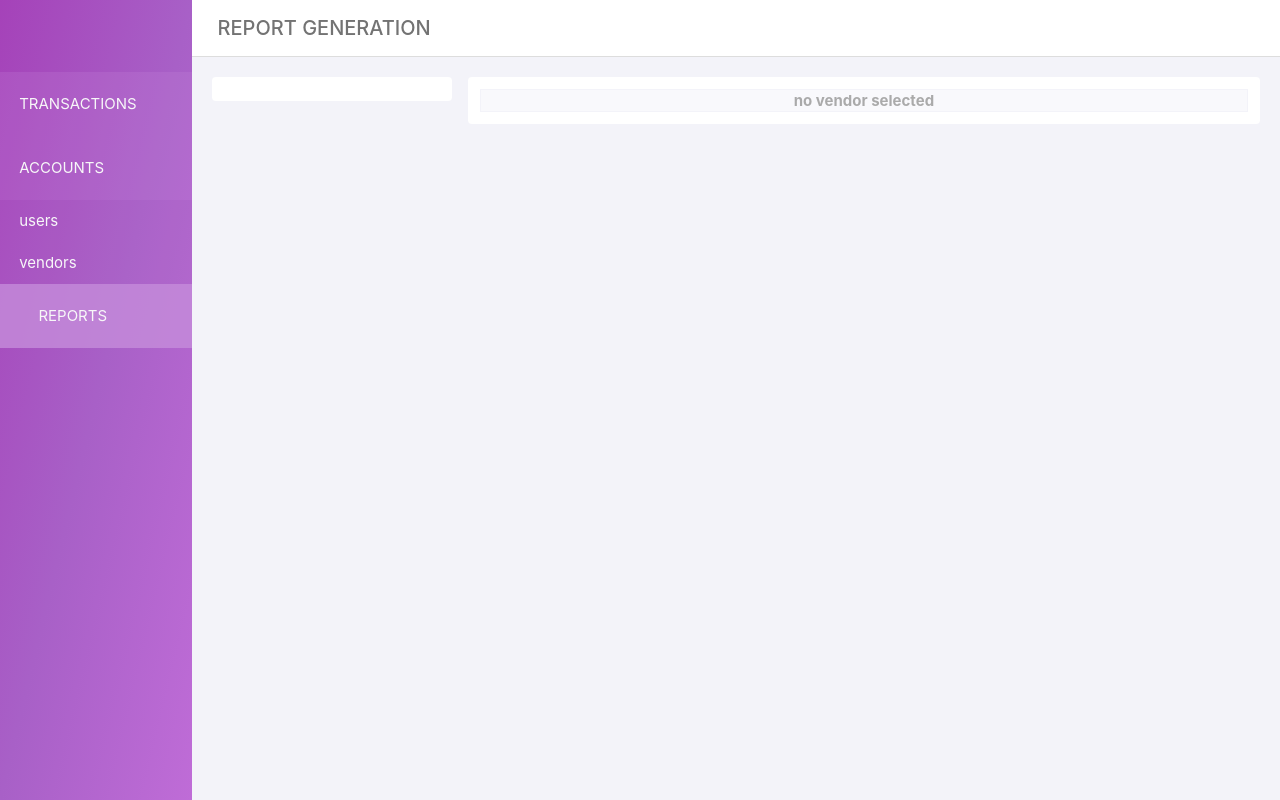
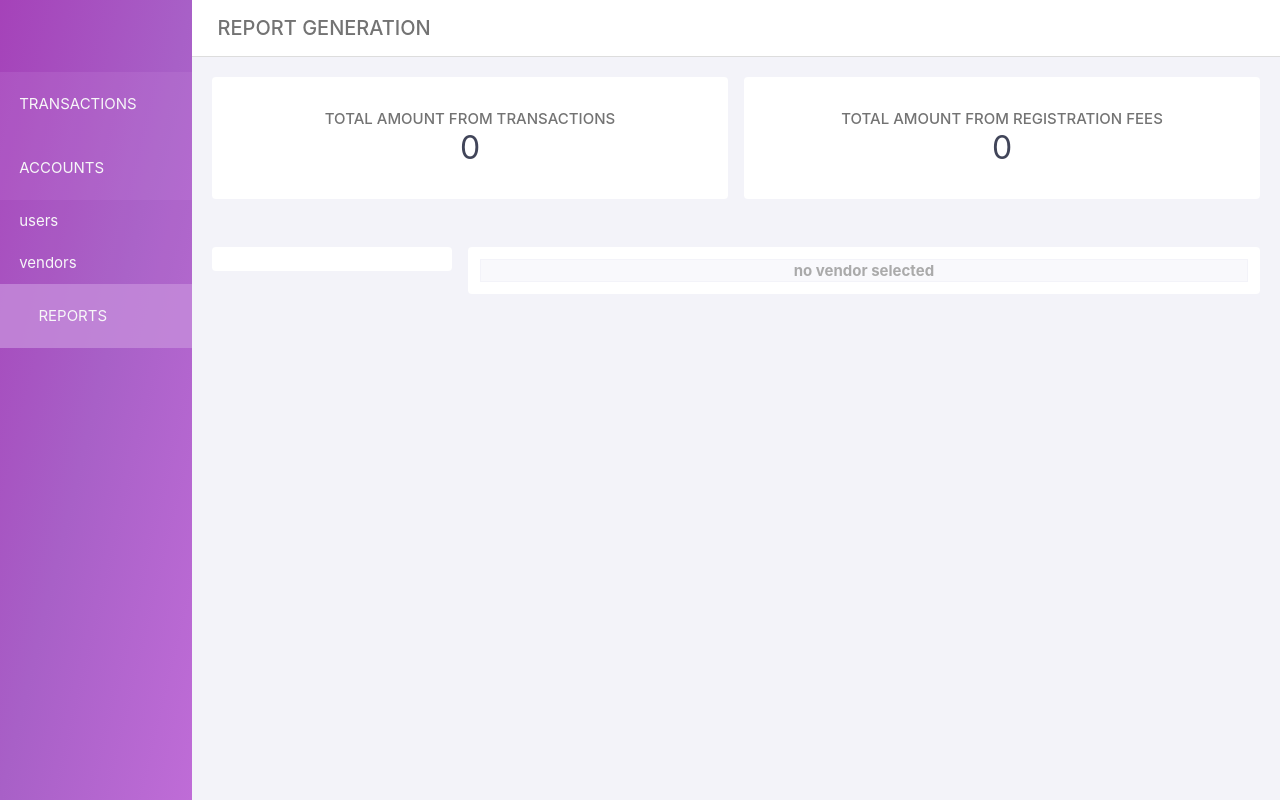
Before and after one commit to potatosquared13/buzz-block, a Flask app: page /report in a window 1280 px wide. Run offline with Flask 2, Linux system fonts and the light colour scheme; lists and menus that the app fills with data are empty; parts of the project's set-up code (start-up, migrations or seed data) failed here and were passed over.

Commit message:
improve interface

```diff
--- a/app.py
+++ b/app.py
@@ -17,6 +17,13 @@ pending_transactions_saved_state = []
 invalid_transactions_saved_state = []
 
 node = Leader(10)
+
+def get_total_amount():
+    amount = 0
+    for block in node.chain.blocks:
+        for transaction in (t for t in block.transactions if t.transaction == 0 or t.transaction == 2):
+            amount = amount + transaction.amount
+    return amount
 
 def get_transactions():
     global pending_transactions_saved_state
@@ -98,7 +105,10 @@ def get_transactions():
                 pt_recipients.append(pt_recipient)
             else:
                 pt_recipients.append('unnamed')
-    return render_template('transactions.html', blocks=node.chain.blocks, t_senders=t_senders, t_recipients=t_recipients, pending_transactions=pending_transactions_saved_state, pt_senders=pt_senders, pt_recipients=pt_recipients, invalid_transactions=invalid_transactions_saved_state)
+    tcount = 0
+    for block in node.chain.blocks:
+        tcount = tcount + len(block.transactions)
+    return render_template('transactions.html', tcount=tcount, acount=get_total_amount(), blocks=node.chain.blocks, t_senders=t_senders, t_recipients=t_recipients, pending_transactions=pending_transactions_saved_state, pt_senders=pt_senders, pt_recipients=pt_recipients, invalid_transactions=invalid_transactions_saved_state)
 
 @app.route('/get_vendor_transactions')
 def get_vendor_transactions():
@@ -113,31 +123,21 @@ def get_vendor_transactions():
 
 @app.route('/')
 def home():
-    #blockchain = 0
-
     url_for('static', filename='js/register.js')
     url_for('static', filename='css/style.css')
-
-    #if (node.chain.blocks):
-
-    #c = db.get_users()
-    #v = db.get_vendors()
-
-    #return render_template('registration.html', blockchain=blockchain, users=c, vendors=v)
-    print('transactions')
     return get_transactions()
 
 @app.route('/accounts')
 def accounts():
-    return render_template('registration.html')
+    return render_template('registration.html', ccount=len(db.get_users()), vcount=len(db.get_vendors()))
 
-@app.route('/users')
+@app.route('/accounts/users')
 def user_registration():
-    return render_template('registration_user.html')
+    return render_template('registration_user.html', users=db.get_users())
 
-@app.route('/vendors')
+@app.route('/accounts/vendors')
 def vendor_registration():
-    return render_template('registration_vendor.html')
+    return render_template('registration_vendor.html', vendors=db.get_vendors())
 
 @app.route('/transactions')
 def overview():
@@ -147,9 +147,12 @@ def overview():
 
 @app.route('/report')
 def report():
-
     vendors = db.get_vendors()
-    return render_template('reportgeneration.html', vendor_requested=None, vendors=vendors, transactions=[], t_length=0, t_total=0)
+    reg_amount = 0
+    for block in node.chain.blocks:
+        for transaction in (t for t in block.transactions if t.transaction == 0):
+            reg_amount = reg_amount + 25
+    return render_template('reportgeneration.html', vendor_requested=None, vendors=vendors, transactions=[], t_length=0, t_total=0, amount=get_total_amount(), reg_amount=reg_amount)
 
 @app.route('/register_client', methods=['POST'])
 def register_client():
@@ -184,7 +187,6 @@ def register_vendor():
     vendors.append((name, contact, btype))
     return ''
 
-# TODO change href to / so reloading won't call finalize() again
 @app.route('/finalize')
 def finalize():
     if (not node.chain.blocks):
--- a/static/css/style.css
+++ b/static/css/style.css
@@ -3,6 +3,7 @@
     font-family: sans-serif;
     font-size: 15px;
     font-family: -apple-system, BlinkMacSystemFont, 'Segoe UI', Roboto, Oxygen, Ubuntu, Cantarell, 'Open Sans', 'Helvetica Neue', sans-serif;
+    color: #414559;
     /* outline: 1px solid red; */
 }
 
@@ -42,6 +43,7 @@ a {
 #sidebar a .link {
     text-align: left;
     padding-left: 1.5vw;
+    color: #f7f7f8;
 }
 
 #sidebar a.active .link {
@@ -156,7 +158,7 @@ button.blacklist:hover, button.cancel-edit:hover {
 .box-50, .box-auto, .box-30 {
     background: #fff;
     border-radius: 4px;
-    margin: 8px 8px 32px 8px;
+    margin: 8px 8px 16px 8px;
     height: 0%;
 }
 
@@ -176,6 +178,10 @@ button.blacklist:hover, button.cancel-edit:hover {
 .button {
     color: #f7f7f8;
     transition: 0.1s ease-in-out background-color;
+}
+
+.button .card span {
+    color: #f7f7f8;
 }
 
 .button.user {
--- a/static/js/register.js
+++ b/static/js/register.js
@@ -75,7 +75,7 @@ function isEmpty(str) {
 function checkClient(event) {
   name = document.getElementById("client-name").value;
   contact = document.getElementById("client-contact").value;
-  amount = document.getElementById("client-amount").value;
+  amount = document.getElementById("client-amount").value.replace(",","");
   if (isEmpty(name) || isEmpty(contact) || isEmpty(amount) || isNaN(amount) || parseFloat(amount) == 0) {
     if (!document.getElementById("client-add").disabled) {
       document.getElementById("client-add").disabled = true;
@@ -104,14 +104,14 @@ function checkVendor(event) {
 
 function filter() {
   var td, i, txtValue;
-  var filter = document.getElementById("search-field").value;
+  var filter = document.getElementById("search-field").value.toLowerCase();
   var tr = document.getElementById("clients").getElementsByTagName("tr");
 
   for (i = 0; i < tr.length; i++) {
     td = tr[i].getElementsByTagName("td")[0];
     if (td) {
       txtValue = td.textContent || td.innerText;
-      if (txtValue.indexOf(filter) > -1) {
+      if (txtValue.toLowerCase().indexOf(filter) > -1) {
         tr[i].style.display = "";
       } else {
         tr[i].style.display = "none";
--- a/templates/reportgeneration.html
+++ b/templates/reportgeneration.html
@@ -20,10 +20,10 @@
             <a href="/accounts">
                 <div class="link">ACCOUNTS</div>
             </a>
-            <a class="sub" href="/users">
+            <a class="sub" href="/accounts/users">
                 <div class="link">users</div>
             </a>
-            <a class="sub" href="/vendors">
+            <a class="sub" href="/accounts/vendors">
                 <div class="link">vendors</div>
             </a>
             <a class="active" href="/report">
@@ -34,6 +34,16 @@
             <div class="header">
                 <div class="left-align">
                     <h2>REPORT GENERATION</h2>
+                </div>
+            </div>
+            <div class="content-flex">
+                <div class="box-50 card">
+                    <h4>TOTAL AMOUNT FROM TRANSACTIONS</h4>
+                    <span style="font-size:32px">{{amount}}</span>
+                </div>
+                <div class="box-50 card">
+                    <h4>TOTAL AMOUNT FROM REGISTRATION FEES</h4>
+                    <span style="font-size:32px">{{reg_amount}}</span>
                 </div>
             </div>
             <div class="content-flex">
```
Also changed, not shown: templates/registration.html (+9 -9 lines), templates/registration_user.html (+4 -4 lines), templates/registration_vendor.html (+12 -11 lines), templates/transactions.html (+5 -5 lines).
